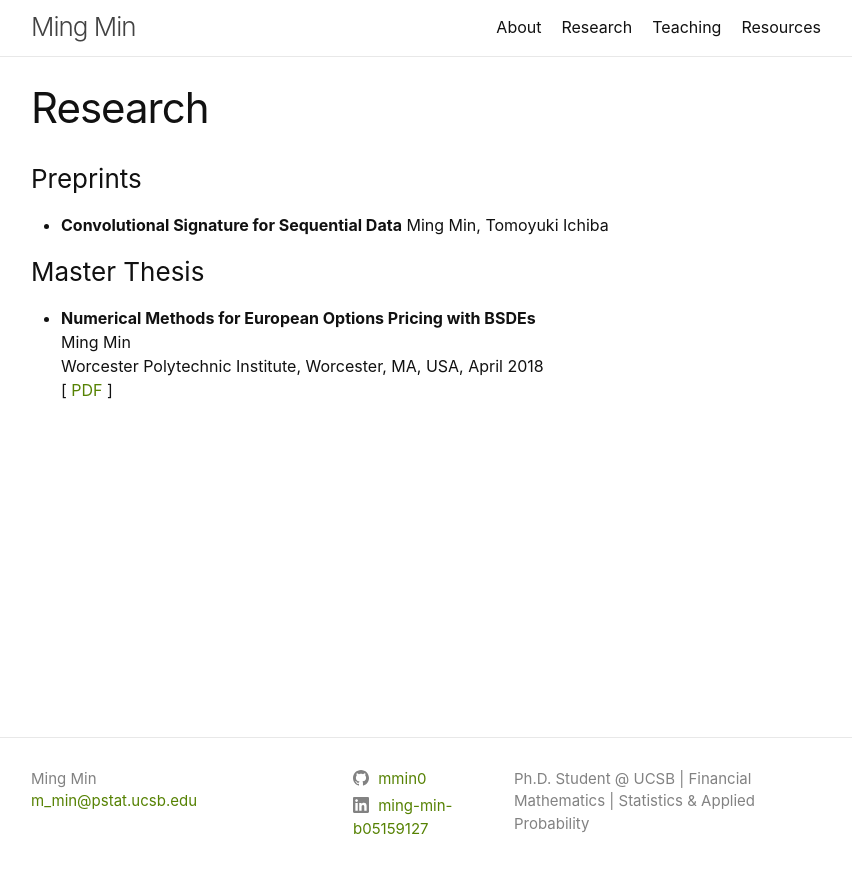
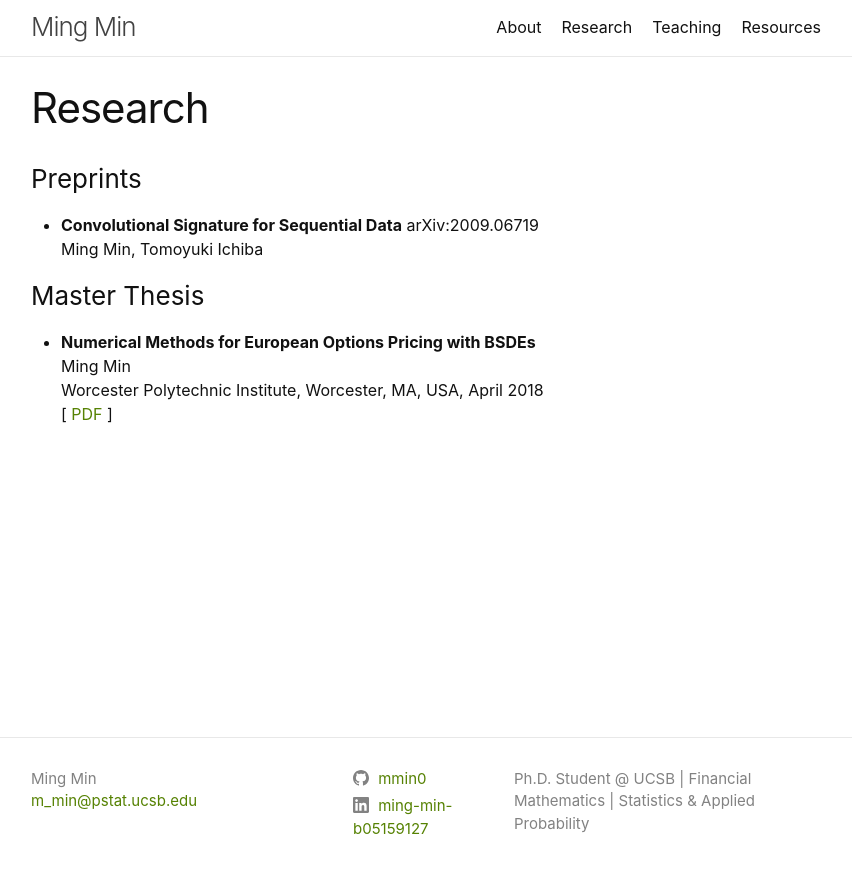
Before and after one commit to mmin0/mmin0.github.io, a Jekyll site: the page built from publications/index.md, in a window 1280 px wide. Shown: the top 873 px of the page, without its empty margins (214-1066 px from the left). Built offline with Jekyll 4.4.1, drawn with Linux system fonts in a browser that asks for light colours.

Commit message:
Update index.md

```diff
--- a/publications/index.md
+++ b/publications/index.md
@@ -4,7 +4,7 @@ title: Research
 ---
 
 ### Preprints
-* **Convolutional Signature for Sequential Data**
+* **Convolutional Signature for Sequential Data** arXiv:2009.06719
 Ming Min, Tomoyuki Ichiba
 
 
```
